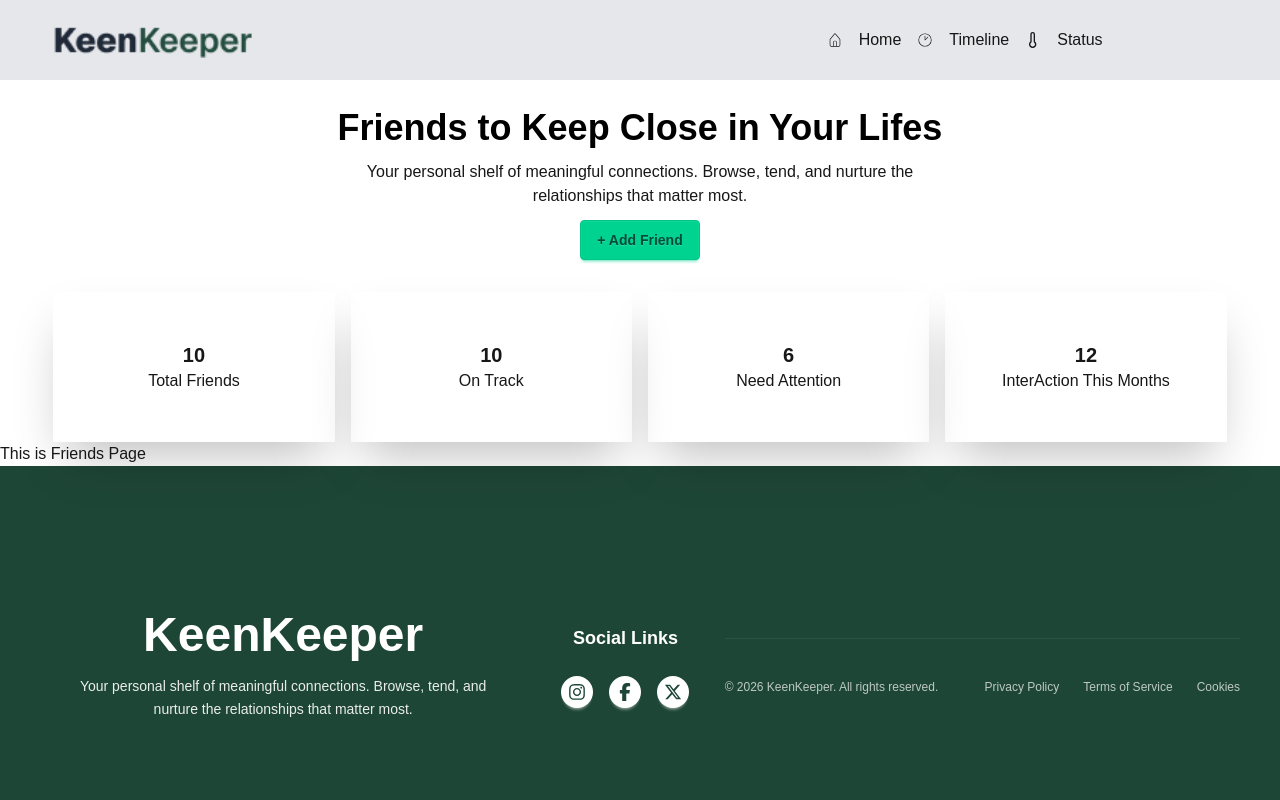
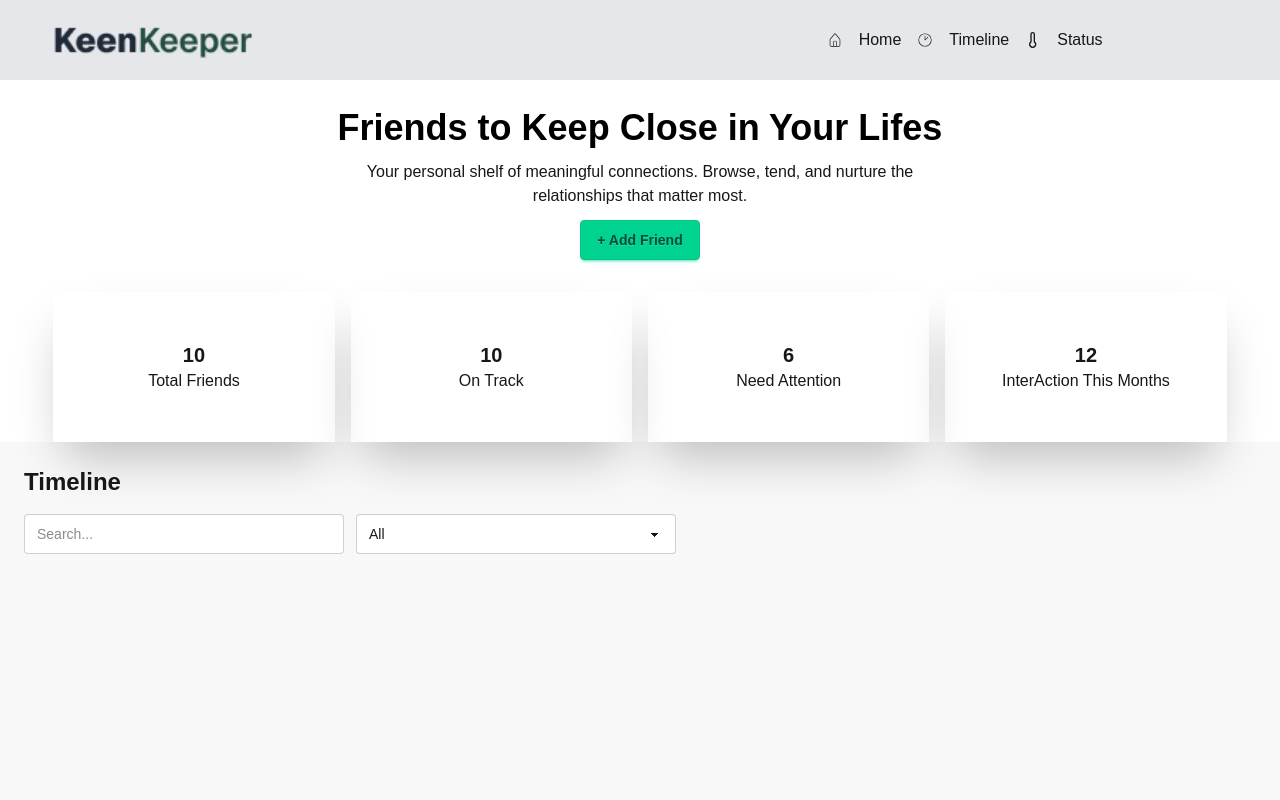
Before and after one commit to Rakib991943/Friends-chat-Application, a Next.js app: page /friends in a window 1280 px wide. Shown: the top 800 px of the page. Built offline with nearby package versions, Linux system fonts and the light colour scheme.

Commit message:
added Timeline Chatt Value

```diff
--- a/public/friends.json
+++ b/public/friends.json
@@ -9,7 +9,8 @@
     "tags": ["college", "close friend"],
     "bio": "Met in university. Love hiking together.",
     "goal": 14,
-    "next_due_date": "2025-07-20"
+    "next_due_date": "2025-07-20",
+    "type": "call"
   },
   {
     "id": 2,
@@ -21,7 +22,8 @@
     "tags": ["work", "mentor"],
     "bio": "Senior Dev at previous company. Great for career advice.",
     "goal": 30,
-    "next_due_date": "2025-08-10"
+    "next_due_date": "2025-08-10",
+    "type": "text"
   },
   {
     "id": 3,
@@ -33,7 +35,8 @@
     "tags": ["hobby", "photography"],
     "bio": "Met at the local gallery opening. Shared interest in film cameras.",
     "goal": 30,
-    "next_due_date": "2025-06-15"
+    "next_due_date": "2025-06-15",
+    "type": "video"
   },
   {
     "id": 4,
@@ -45,7 +48,8 @@
     "tags": ["family", "sibling"],
     "bio": "Sister living in Madrid. Try to talk every week.",
     "goal": 7,
-    "next_due_date": "2025-07-21"
+    "next_due_date": "2025-07-21",
+    "type": "call"
   },
   {
     "id": 5,
@@ -57,7 +61,8 @@
     "tags": ["high school"],
     "bio": "Old friend from childhood. Usually catch up once a year.",
     "goal": 180,
-    "next_due_date": "2025-11-30"
+    "next_due_date": "2025-11-30",
+    "type": "text"
   },
   {
     "id": 6,
@@ -69,7 +74,8 @@
     "tags": ["networking", "investor"],
     "bio": "Met at the tech conference in June. Interested in the new project.",
     "goal": 14,
-    "next_due_date": "2025-07-28"
+    "next_due_date": "2025-07-28",
+    "type": "video"
   },
   {
     "id": 7,
@@ -81,7 +87,8 @@
     "tags": ["gym", "buddy"],
     "bio": "Workout partner. Needs motivation to get back to the bench press.",
     "goal": 10,
-    "next_due_date": "2025-07-15"
+    "next_due_date": "2025-07-15",
+    "type": "call"
   },
   {
     "id": 8,
@@ -93,7 +100,8 @@
     "tags": ["freelance", "client"],
     "bio": "Graphic designer for the rebranding project. Very talented.",
     "goal": 5,
-    "next_due_date": "2025-07-20"
+    "next_due_date": "2025-07-20",
+    "type": "text"
   },
   {
     "id": 9,
@@ -105,7 +113,8 @@
     "tags": ["college", "professor"],
     "bio": "Thesis advisor. Keeping him updated on research progress.",
     "goal": 30,
-    "next_due_date": "2025-06-25"
+    "next_due_date": "2025-06-25",
+    "type": "video"
   },
   {
     "id": 10,
@@ -117,6 +126,7 @@
     "tags": ["travel", "friend"],
     "bio": "Met during the backpacking trip in Italy. Loves cooking.",
     "goal": 60,
-    "next_due_date": "2025-09-05"
+    "next_due_date": "2025-09-05",
+    "type": "call"
   }
 ]
--- /dev/null
+++ b/src/Components/HandleCallButton/HandleCallButton.jsx
@@ -0,0 +1,16 @@
+
+"use client "
+import React from 'react';
+import { FaPhone } from 'react-icons/fa6';
+
+const HandleCallButton = () => {
+    return (
+        <div>
+             <button className="btn flex items-center gap-2">
+                            <FaPhone /> Call
+                          </button>
+        </div>
+    );
+};
+
+export default HandleCallButton;
--- /dev/null
+++ b/src/Components/HandleTextButon/HandleTextButton.jsx
@@ -0,0 +1,28 @@
+"use client"
+import { MeetContext } from '@/context/MeetContext';
+import React, { useContext, useState } from 'react';
+import { FaSms } from 'react-icons/fa';
+
+
+const HandleTextButton = ({appDetails}) => {
+
+    const {meetData, setMeetData} = useContext(MeetContext)
+
+    const handleTextButton =()=>{
+
+    setMeetData([...meetData, appDetails])
+
+   }
+
+    return (
+        <div>
+            <button
+            onClick={handleTextButton}
+            className="btn flex items-center gap-2">
+                            <FaSms /> Text
+                          </button>
+        </div>
+    );
+};
+
+export default HandleTextButton;
--- /dev/null
+++ b/src/Components/HandleVideoCallButton/HnaldleVideoCallButton.jsx
@@ -0,0 +1,16 @@
+"use client"
+
+import React from 'react';
+import { FaVideo } from 'react-icons/fa6';
+
+const HanldleVideoCallButton = () => {
+    return (
+        <div>
+             <button className="btn flex items-center gap-2">
+                            <FaVideo /> Video
+                          </button>
+        </div>
+    );
+};
+
+export default HanldleVideoCallButton;
--- a/src/app/(public)/friends/[id]/page.jsx
+++ b/src/app/(public)/friends/[id]/page.jsx
@@ -1,6 +1,9 @@
 
+import HandleCallButton from '@/Components/HandleCallButton/HandleCallButton';
+import HandleTextButton from '@/Components/HandleTextButon/HandleTextButton';
+import HanldleVideoCallButton from '@/Components/HandleVideoCallButton/HnaldleVideoCallButton';
 import Image from 'next/image';
-import React from 'react';
+import React, { useContext } from 'react';
 
 import {
   FaPhoneAlt,
@@ -35,7 +38,9 @@ const FriendsDetails = async ({ params }) => {
     next_due_date,
     status,
     tags,
+
   } = appDetails;
+
 
     return (
        <>
@@ -127,18 +132,12 @@ const FriendsDetails = async ({ params }) => {
           <div className="bg-base-100 rounded-xl shadow-md p-4">
             <h3 className="font-semibold mb-3">Quick Check-In</h3>
 
-            <div className="grid grid-cols-3 gap-3">
-              <button className="btn flex items-center gap-2">
-                <FaPhoneAlt /> Call
-              </button>
+            <div className="grid justify-betweenti grid-cols-3 gap-3">
+            <HandleCallButton  ></HandleCallButton>
 
-              <button className="btn flex items-center gap-2">
-                <FaSms /> Text
-              </button>
+              <HandleTextButton appDetails={appDetails}></HandleTextButton>
 
-              <button className="btn flex items-center gap-2">
-                <FaVideo /> Video
-              </button>
+              <HanldleVideoCallButton></HanldleVideoCallButton>
             </div>
           </div>
 
--- a/src/app/(public)/friends/page.jsx
+++ b/src/app/(public)/friends/page.jsx
@@ -1,11 +1,79 @@
-import React from 'react';
+"use client";
 
-const pages = () => {
-    return (
-        <div>
-           <h1>This is Friends Page </h1>
-        </div>
-    );
+import { MeetContext } from "@/context/MeetContext";
+import React, { useContext, useState } from "react";
+import { FaPhoneAlt, FaVideo } from "react-icons/fa";
+import { MdMessage } from "react-icons/md";
+
+const Timeline = () => {
+  const context = useContext(MeetContext);
+  const meetData = context?.meetData || [];
+
+  const [filter, setFilter] = useState("all");
+  const [search, setSearch] = useState("");
+
+  const filteredData = meetData.filter((item) => {
+    const matchType =
+      filter === "all" || item.type.toLowerCase() === filter;
+
+    const matchSearch =
+      item.name.toLowerCase().includes(search.toLowerCase()) ||
+      item.type.toLowerCase().includes(search.toLowerCase());
+
+    return matchType && matchSearch;
+  });
+
+  const getIcon = (type) => {
+    if (type === "call") return <FaPhoneAlt className="text-pink-500" />;
+    if (type === "video") return <FaVideo className="text-purple-500" />;
+    if (type === "text") return <MdMessage className="text-gray-500" />;
+  };
+
+  return (
+    <div className="p-6 bg-base-200 min-h-screen">
+      <h1 className="text-2xl font-bold mb-4">Timeline</h1>
+
+      <div className="flex gap-3 mb-4 flex-wrap">
+        <input
+          type="text"
+          placeholder="Search..."
+          className="input input-bordered"
+          onChange={(e) => setSearch(e.target.value)}
+        />
+
+        <select
+          className="select select-bordered"
+          value={filter}
+          onChange={(e) => setFilter(e.target.value)}
+        >
+          <option value="all">All</option>
+          <option value="call">Call</option>
+          <option value="text">Text</option>
+          <option value="video">Video</option>
+        </select>
+      </div>
+
+      <div className="space-y-3">
+        {filteredData.map((item) => (
+          <div
+            key={item.id}
+            className="flex items-center gap-4 bg-base-100 p-4 rounded-xl shadow"
+          >
+            <div className="text-xl">{getIcon(item.type)}</div>
+
+            <div>
+              <h2 className="font-semibold">
+                {item.type} with {item.name}
+              </h2>
+              <p className="text-sm text-gray-400">
+                {item.next_due_date}
+              </p>
+            </div>
+          </div>
+        ))}
+      </div>
+    </div>
+  );
 };
 
-export default pages;
+export default Timeline;
--- a/src/app/layout.js
+++ b/src/app/layout.js
@@ -3,6 +3,7 @@ import "./globals.css";
 import Navbar from "@/Components/Navbar/Navbar";
 import Banner from "@/Components/Banner/Banner";
 import Footer from "./Footer/Footer";
+import Providers from "./lib/providers";
 
 const geistSans = Geist({
   variable: "--font-geist-sans",
@@ -28,9 +29,12 @@ export default function RootLayout({ children }) {
       <body className="min-h-full flex flex-col">
 
         <main>
+
+       <Providers>
          <Navbar></Navbar>
          <Banner></Banner>
         {children}
+       </Providers>
         <Footer></Footer>
         </main>
 
--- /dev/null
+++ b/src/app/lib/providers/index.js
@@ -0,0 +1,16 @@
+import MeetProvider from '@/context/MeetContext';
+import React from 'react';
+
+const Providers = ({children}) => {
+    return (
+
+            <MeetProvider>
+
+                {children}
+            </MeetProvider>
+
+
+    );
+};
+
+export default Providers;
--- /dev/null
+++ b/src/context/MeetContext.jsx
@@ -0,0 +1,24 @@
+"use client"
+
+import React, { createContext, useState } from "react";
+
+
+export const MeetContext = createContext();
+
+
+const MeetProvider = ({ children }) => {
+  const [meetData, setMeetData] = useState([]);
+
+  const data = {
+    meetData,
+    setMeetData,
+  };
+
+  return (
+    <MeetContext.Provider value={data}>
+      {children}
+    </MeetContext.Provider>
+  );
+};
+
+export default MeetProvider;
```
Also changed, not shown: src/Components/Card/Card.jsx (line endings or trailing spaces).
